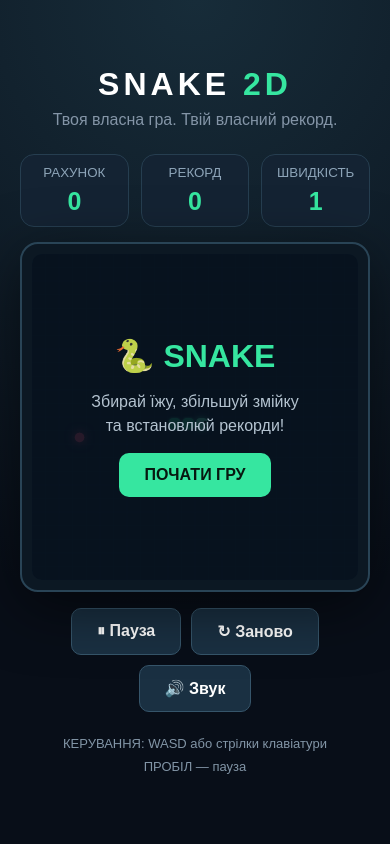
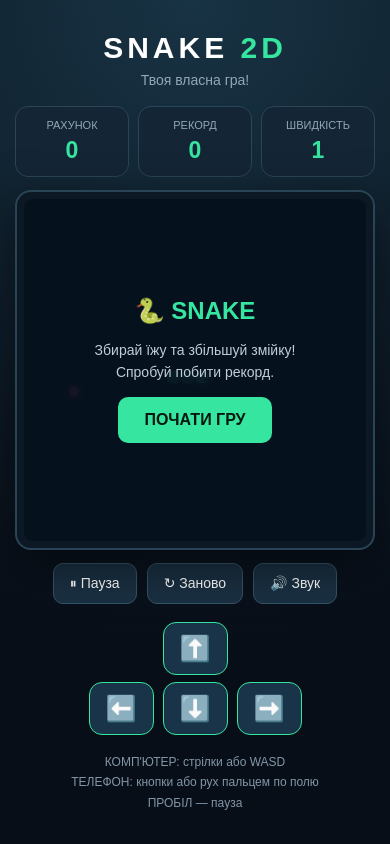
Before and after one commit to igorledencov007-hash/snake-game, a plain HTML site: page index.html in a window 390 px wide. Drawn offline with Linux system fonts and the light colour scheme.

Commit message:
Refactor Snake game HTML, CSS, and JS
Updated the HTML structure, styles, and JavaScript functionality for the Snake game, improving layout and user interaction.

```diff
--- a/index.html
+++ b/index.html
@@ -3,8 +3,8 @@
 <html lang="uk">
 <head>
 <meta charset="UTF-8">
-<meta name="viewport" content="width=device-width, initial-scale=1.0">
-<title>Snake — Моя гра</title>
+<meta name="viewport" content="width=device-width, initial-scale=1, maximum-scale=1, user-scalable=no">
+<title>Snake 2D</title>
 
 <style>
 * {
@@ -15,25 +15,27 @@
 
 body {
     min-height: 100vh;
-    background: radial-gradient(circle at top, #172c39, #080e18 70%);
+    background: radial-gradient(circle at top, #183344, #080e18 75%);
     color: white;
     font-family: Arial, sans-serif;
     display: flex;
     justify-content: center;
     align-items: center;
-    padding: 20px;
+    padding: 15px;
+    -webkit-user-select: none;
+    user-select: none;
 }
 
 .game {
     width: 100%;
-    max-width: 650px;
+    max-width: 620px;
     text-align: center;
 }
 
 h1 {
-    font-size: 42px;
-    margin-bottom: 8px;
+    font-size: clamp(30px, 7vw, 44px);
     letter-spacing: 4px;
+    margin-bottom: 7px;
 }
 
 h1 span {
@@ -41,32 +43,34 @@ h1 span {
 }
 
 .subtitle {
-    color: #8495a7;
-    margin-bottom: 25px;
+    color: #91a8b8;
+    margin-bottom: 18px;
+    font-size: 14px;
 }
 
 .stats {
     display: flex;
-    gap: 12px;
-    margin-bottom: 15px;
+    gap: 9px;
+    margin-bottom: 13px;
 }
 
 .stat {
     flex: 1;
-    background: #142333;
-    border: 1px solid #263e50;
-    padding: 15px;
-    border-radius: 14px;
+    background: #142536;
+    border: 1px solid #294558;
+    padding: 12px 5px;
+    border-radius: 13px;
 }
 
 .stat small {
     display: block;
-    color: #8da4b8;
-    margin-bottom: 7px;
+    color: #91a8b8;
+    font-size: 11px;
+    margin-bottom: 6px;
 }
 
 .stat strong {
-    font-size: 25px;
+    font-size: 23px;
     color: #36e6a0;
 }
 
@@ -74,29 +78,30 @@ h1 span {
     position: relative;
     background: #0c1823;
     border: 2px solid #294456;
-    border-radius: 18px;
-    padding: 10px;
-    box-shadow: 0 15px 60px #0008;
+    border-radius: 16px;
+    padding: 7px;
+    box-shadow: 0 15px 50px #0008;
 }
 
 canvas {
-    display: block;
     width: 100%;
     height: auto;
-    border-radius: 10px;
+    display: block;
+    border-radius: 9px;
+    touch-action: none;
 }
 
 .overlay {
     position: absolute;
-    inset: 10px;
-    border-radius: 10px;
-    background: #06111ddd;
+    inset: 7px;
+    border-radius: 9px;
+    background: #06111deF;
     display: flex;
     flex-direction: column;
     justify-content: center;
     align-items: center;
-    gap: 15px;
-    padding: 20px;
+    gap: 14px;
+    padding: 15px;
 }
 
 .overlay.hidden {
@@ -104,60 +109,106 @@ canvas {
 }
 
 .overlay h2 {
-    font-size: 32px;
     color: #36e6a0;
+    font-size: clamp(24px, 6vw, 34px);
 }
 
 .overlay p {
-    color: #b4c3d0;
-    line-height: 1.5;
+    color: #c0ced8;
+    line-height: 1.6;
+    font-size: 14px;
 }
 
 button {
     border: none;
     cursor: pointer;
-    padding: 13px 25px;
+    touch-action: manipulation;
+    -webkit-tap-highlight-color: transparent;
+}
+
+.main-button {
+    padding: 14px 26px;
     border-radius: 10px;
     background: #36e6a0;
     color: #071810;
     font-size: 16px;
     font-weight: bold;
-    transition: 0.2s;
 }
 
-button:hover {
-    transform: scale(1.05);
-    background: #65ffc0;
+.main-button:active {
+    transform: scale(.96);
 }
 
-.controls {
+.actions {
     display: flex;
     justify-content: center;
-    flex-wrap: wrap;
     gap: 10px;
-    margin-top: 16px;
+    margin-top: 13px;
 }
 
-.controls button {
+.actions button {
+    padding: 11px 16px;
+    border-radius: 10px;
     background: #1a3042;
+    border: 1px solid #36556a;
     color: white;
-    border: 1px solid #36556a;
+    font-size: 14px;
 }
 
-.controls button:hover {
-    background: #294b60;
+.actions button:active {
+    background: #31556a;
+}
+
+.mobile-controls {
+    display: flex;
+    flex-direction: column;
+    align-items: center;
+    gap: 7px;
+    margin-top: 18px;
+}
+
+.mobile-controls .middle {
+    display: flex;
+    gap: 9px;
+}
+
+.mobile-controls button {
+    width: 65px;
+    height: 53px;
+    background: #193448;
+    border: 1px solid #36e6a0;
+    border-radius: 13px;
+    color: white;
+    font-size: 25px;
+}
+
+.mobile-controls button:active {
+    background: #36e6a0;
+    color: #071810;
 }
 
 .help {
-    color: #8295a6;
-    margin-top: 20px;
-    font-size: 13px;
-    line-height: 1.8;
+    color: #8196a7;
+    font-size: 12px;
+    margin-top: 17px;
+    line-height: 1.7;
 }
 
-@media(max-width: 450px) {
-    h1 { font-size: 32px; }
-    .stat { padding: 10px; }
+@media (min-width: 700px) {
+    .mobile-controls {
+        display: none;
+    }
+}
+
+@media (max-width: 380px) {
+    .stat strong {
+        font-size: 19px;
+    }
+
+    .mobile-controls button {
+        width: 59px;
+        height: 49px;
+    }
 }
 </style>
 </head>
@@ -166,8 +217,8 @@ button:hover {
 
 <div class="game">
 
-    <h1> SNAKE <span>2D</span></h1>
-    <p class="subtitle">Твоя власна гра. Твій власний рекорд.</p>
+    <h1>SNAKE <span>2D</span></h1>
+    <p class="subtitle">Твоя власна гра!</p>
 
     <div class="stats">
         <div class="stat">
@@ -193,22 +244,39 @@ button:hover {
         <div class="overlay" id="overlay">
             <h2 id="message">🐍 SNAKE</h2>
             <p id="description">
-                Збирай їжу, збільшуй змійку<br>
-                та встановлюй рекорди!
+                Збирай їжу та збільшуй змійку!<br>
+                Спробуй побити рекорд.
             </p>
-            <button id="start">ПОЧАТИ ГРУ</button>
+            <button class="main-button" id="start">
+                ПОЧАТИ ГРУ
+            </button>
         </div>
 
     </div>
 
-    <div class="controls">
+    <div class="actions">
         <button id="pause">⏸ Пауза</button>
         <button id="restart">↻ Заново</button>
         <button id="sound">🔊 Звук</button>
     </div>
 
+    <!-- Сенсорне керування -->
+
+    <div class="mobile-controls">
+
+        <button onclick="mobileMove('up')">⬆️</button>
+
+        <div class="middle">
+            <button onclick="mobileMove('left')">⬅️</button>
+            <button onclick="mobileMove('down')">⬇️</button>
+            <button onclick="mobileMove('right')">➡️</button>
+        </div>
+
+    </div>
+
     <p class="help">
-        КЕРУВАННЯ: WASD або стрілки клавіатури<br>
+        КОМП'ЮТЕР: стрілки або WASD<br>
+        ТЕЛЕФОН: кнопки або рух пальцем по полю<br>
         ПРОБІЛ — пауза
     </p>
 
@@ -227,50 +295,80 @@ let snake;
 let food;
 let direction;
 let nextDirection;
-let score;
+let score = 0;
 let best = Number(localStorage.getItem("snakeBest")) || 0;
-let speed;
-let gameInterval;
+let speed = 1;
+
 let running = false;
 let paused = false;
 let soundEnabled = true;
+let gameInterval = null;
+let lastMoveTime = 0;
 
-const scoreElement = document.getElementById("score");
-const bestElement = document.getElementById("best");
-const speedElement = document.getElementById("speed");
+const scoreEl = document.getElementById("score");
+const bestEl = document.getElementById("best");
+const speedEl = document.getElementById("speed");
+
 const overlay = document.getElementById("overlay");
 const message = document.getElementById("message");
 const description = document.getElementById("description");
 const startButton = document.getElementById("start");
 
-bestElement.textContent = best;
+bestEl.textContent = best;
 
-// Звуки гри
+// Звук
 
-function playSound(frequency = 440) {
+let audioContext;
+
+function playSound(freq = 440) {
     if (!soundEnabled) return;
 
     try {
-        const audio = new AudioContext();
-        const oscillator = audio.createOscillator();
-        const gain = audio.createGain();
+        audioContext = audioContext || new (
+            window.AudioContext || window.webkitAudioContext
+        )();
+
+        if (audioContext.state === "suspended") {
+            audioContext.resume();
+        }
+
+        const oscillator = audioContext.createOscillator();
+        const gain = audioContext.createGain();
 
         oscillator.connect(gain);
-        gain.connect(audio.destination);
+        gain.connect(audioContext.destination);
 
-        oscillator.frequency.value = frequency;
-        oscillator.type = "sine";
-
-        gain.gain.setValueAtTime(0.08, audio.currentTime);
+        oscillator.frequency.value = freq;
+        gain.gain.setValueAtTime(0.07, audioContext.currentTime);
         gain.gain.exponentialRampToValueAtTime(
-            0.001, audio.currentTime + 0.15
+            0.001, audioContext.currentTime + 0.15
         );
 
         oscillator.start();
-        oscillator.stop(audio.currentTime + 0.15);
+        oscillator.stop(audioContext.currentTime + 0.15);
 
-        oscillator.onended = () => audio.close();
     } catch (e) {}
+}
+
+// Статистика
+
+function updateStats() {
+    scoreEl.textContent = score;
+    bestEl.textContent = best;
+    speedEl.textContent = speed;
+}
+
+// Створення їжі
+
+function createFood() {
+    do {
+        food = {
+            x: Math.floor(Math.random() * COUNT),
+            y: Math.floor(Math.random() * COUNT)
+        };
+    } while (
+        snake.some(p => p.x === food.x && p.y === food.y)
+    );
 }
 
 // Початковий стан
@@ -293,43 +391,16 @@ function resetGame() {
     draw();
 }
 
-// Створення їжі
-
-function createFood() {
-    do {
-        food = {
-            x: Math.floor(Math.random() * COUNT),
-            y: Math.floor(Math.random() * COUNT)
-        };
-    } while (
-        snake.some(part =>
-            part.x === food.x && part.y === food.y
-        )
-    );
-}
-
-// Оновлення інформації
-
-function updateStats() {
-    scoreElement.textContent = score;
-    bestElement.textContent = best;
-    speedElement.textContent = speed;
-}
-
-// Малювання поля
+// Малювання
 
 function draw() {
-
-    ctx.clearRect(0, 0, SIZE, SIZE);
-
-    // Фон
 
     ctx.fillStyle = "#0c1b28";
     ctx.fillRect(0, 0, SIZE, SIZE);
 
     // Сітка
 
-    ctx.strokeStyle = "#152a38";
+    ctx.strokeStyle = "#172c3b";
     ctx.lineWidth = 1;
 
     for (let i = 0; i <= COUNT; i++) {
@@ -350,7 +421,7 @@ function draw() {
     const fy = food.y * CELL + CELL / 2;
 
     ctx.shadowColor = "#ff5577";
-    ctx.shadowBlur = 18;
+    ctx.shadowBlur = 20;
     ctx.fillStyle = "#ff5577";
 
     ctx.beginPath();
@@ -365,15 +436,23 @@ function draw() {
 
         const x = part.x * CELL + 2;
         const y = part.y * CELL + 2;
-
         const size = CELL - 4;
 
-        ctx.fillStyle = index === 0
-            ? "#61ffc0"
-            : "#20c98a";
+        const gradient = ctx.createLinearGradient(
+            x, y, x + size, y + size
+        );
 
+        if (index === 0) {
+            gradient.addColorStop(0, "#7dffd0");
+            gradient.addColorStop(1, "#2de6a0");
+        } else {
+            gradient.addColorStop(0, "#37e6a0");
+            gradient.addColorStop(1, "#129c70");
+        }
+
+        ctx.fillStyle = gradient;
         ctx.shadowColor = "#36e6a0";
-        ctx.shadowBlur = index === 0 ? 12 : 4;
+        ctx.shadowBlur = index === 0 ? 14 : 4;
 
         ctx.beginPath();
         ctx.roundRect(x, y, size, size, 7);
@@ -381,12 +460,13 @@ function draw() {
 
         ctx.shadowBlur = 0;
 
-        // Очі голови
+        // Очі
 
         if (index === 0) {
-            ctx.fillStyle = "#09251a";
 
-            let eyes = [];
+            ctx.fillStyle = "#062519";
+
+            let eyes;
 
             if (direction.x === 1) {
                 eyes = [[17, 7], [17, 15]];
@@ -400,20 +480,14 @@ function draw() {
 
             eyes.forEach(([ex, ey]) => {
                 ctx.beginPath();
-                ctx.arc(
-                    x + ex,
-                    y + ey,
-                    2.3,
-                    0,
-                    Math.PI * 2
-                );
+                ctx.arc(x + ex, y + ey, 2.3, 0, Math.PI * 2);
                 ctx.fill();
             });
         }
     });
 }
 
-// Рух змійки
+// Рух
 
 function move() {
 
@@ -426,30 +500,23 @@ function move() {
         y: snake[0].y + direction.y
     };
 
-    // Перевірка стін
+    // Стіни
 
     if (
-        head.x < 0 ||
-        head.x >= COUNT ||
-        head.y < 0 ||
-        head.y >= COUNT
+        head.x < 0 || head.x >= COUNT ||
+        head.y < 0 || head.y >= COUNT
     ) {
         gameOver();
         return;
     }
 
-    const eating =
-        head.x === food.x && head.y === food.y;
+    const eating = head.x === food.x && head.y === food.y;
 
     const body = eating ? snake : snake.slice(0, -1);
 
-    // Перевірка зіткнення
+    // Зіткнення
 
-    if (
-        body.some(part =>
-            part.x === head.x && part.y === head.y
-        )
-    ) {
+    if (body.some(p => p.x === head.x && p.y === head.y)) {
         gameOver();
         return;
     }
@@ -459,7 +526,6 @@ function move() {
     if (eating) {
 
         score += 10;
-
         playSound(650);
 
         if (score > best) {
@@ -470,10 +536,7 @@ function move() {
         speed = Math.min(10, 1 + Math.floor(score / 50));
 
         createFood();
-
         updateStats();
-
-        // Змінюємо швидкість
 
         clearInterval(gameInterval);
 
@@ -489,12 +552,11 @@ function move() {
     draw();
 }
 
-// Завершення гри
+// Завершення
 
 function gameOver() {
 
     running = false;
-
     clearInterval(gameInterval);
 
     playSound(180);
@@ -535,33 +597,58 @@ function togglePause() {
     paused = !paused;
 
     if (paused) {
+
         message.textContent = "⏸ ПАУЗА";
-        description.textContent = "Натисни ПРОБІЛ, щоб продовжити";
+        description.textContent = "Натисни продовжити";
         startButton.textContent = "ПРОДОВЖИТИ";
+
         overlay.classList.remove("hidden");
+
     } else {
+
         overlay.classList.add("hidden");
+
+    }
+}
+
+// Керування телефоном
+
+function mobileMove(move) {
+
+    if (!running || paused) return;
+
+    if (move === "up" && direction.y !== 1) {
+        nextDirection = {x: 0, y: -1};
+    }
+
+    if (move === "down" && direction.y !== -1) {
+        nextDirection = {x: 0, y: 1};
+    }
+
+    if (move === "left" && direction.x !== 1) {
+        nextDirection = {x: -1, y: 0};
+    }
+
+    if (move === "right" && direction.x !== -1) {
+        nextDirection = {x: 1, y: 0};
     }
 }
 
 // Клавіатура
 
-document.addEventListener("keydown", (e) => {
+document.addEventListener("keydown", e => {
 
     const key = e.key.toLowerCase();
 
-    const keys = [
+    if ([
         "arrowup", "arrowdown",
-        "arrowleft", "arrowright",
-        "w", "a", "s", "d", " "
-    ];
-
-    if (keys.includes(key)) {
+        "arrowleft", "arrowright", " "
+    ].includes(key)) {
         e.preventDefault();
     }
 
     if (key === " ") {
-        if (running) togglePause();
+        togglePause();
         return;
     }
 
@@ -570,32 +657,59 @@ document.addEventListener("keydown", (e) => {
     if (
         (key === "arrowup" || key === "w") &&
         direction.y !== 1
-    ) {
-        nextDirection = {x: 0, y: -1};
-    }
+    ) mobileMove("up");
 
     if (
         (key === "arrowdown" || key === "s") &&
         direction.y !== -1
-    ) {
-        nextDirection = {x: 0, y: 1};
-    }
+    ) mobileMove("down");
 
     if (
         (key === "arrowleft" || key === "a") &&
         direction.x !== 1
-    ) {
-        nextDirection = {x: -1, y: 0};
-    }
+    ) mobileMove("left");
 
     if (
         (key === "arrowright" || key === "d") &&
         direction.x !== -1
-    ) {
-        nextDirection = {x: 1, y: 0};
+    ) mobileMove("right");
+
+});
+
+// Свайпи пальцем
+
+let touchStartX = 0;
+let touchStartY = 0;
+
+canvas.addEventListener("touchstart", e => {
+
+    const touch = e.changedTouches[0];
+
+    touchStartX = touch.clientX;
+    touchStartY = touch.clientY;
+
+}, {passive: true});
+
+canvas.addEventListener("touchend", e => {
+
+    const touch = e.changedTouches[0];
+
+    const dx = touch.clientX - touchStartX;
+    const dy = touch.clientY - touchStartY;
+
+    if (Math.max(Math.abs(dx), Math.abs(dy)) < 20) return;
+
+    if (Math.abs(dx) > Math.abs(dy)) {
+
+        mobileMove(dx > 0 ? "right" : "left");
+
+    } else {
+
+        mobileMove(dy > 0 ? "down" : "up");
+
     }
 
-});
+}, {passive: true});
 
 // Кнопки
 
@@ -616,8 +730,9 @@ document.getElementById("restart")
     .addEventListener("click", () => {
 
         message.textContent = "🐍 SNAKE";
+
         description.innerHTML =
-            "Збирай їжу, збільшуй змійку<br>та встановлюй рекорди!";
+            "Збирай їжу та збільшуй змійку!<br>Спробуй побити рекорд.";
 
         startButton.textContent = "ПОЧАТИ ГРУ";
 
@@ -625,7 +740,7 @@ document.getElementById("restart")
     });
 
 document.getElementById("sound")
-    .addEventListener("click", (e) => {
+    .addEventListener("click", e => {
 
         soundEnabled = !soundEnabled;
 
@@ -634,7 +749,7 @@ document.getElementById("sound")
             : "🔇 Без звуку";
     });
 
-// Початкове відображення
+// Запуск початкового екрана
 
 resetGame();
 
@@ -642,3 +757,8 @@ resetGame();
 
 </body>
 </html>
+
+</script>
+
+</body>
+</html>
```
